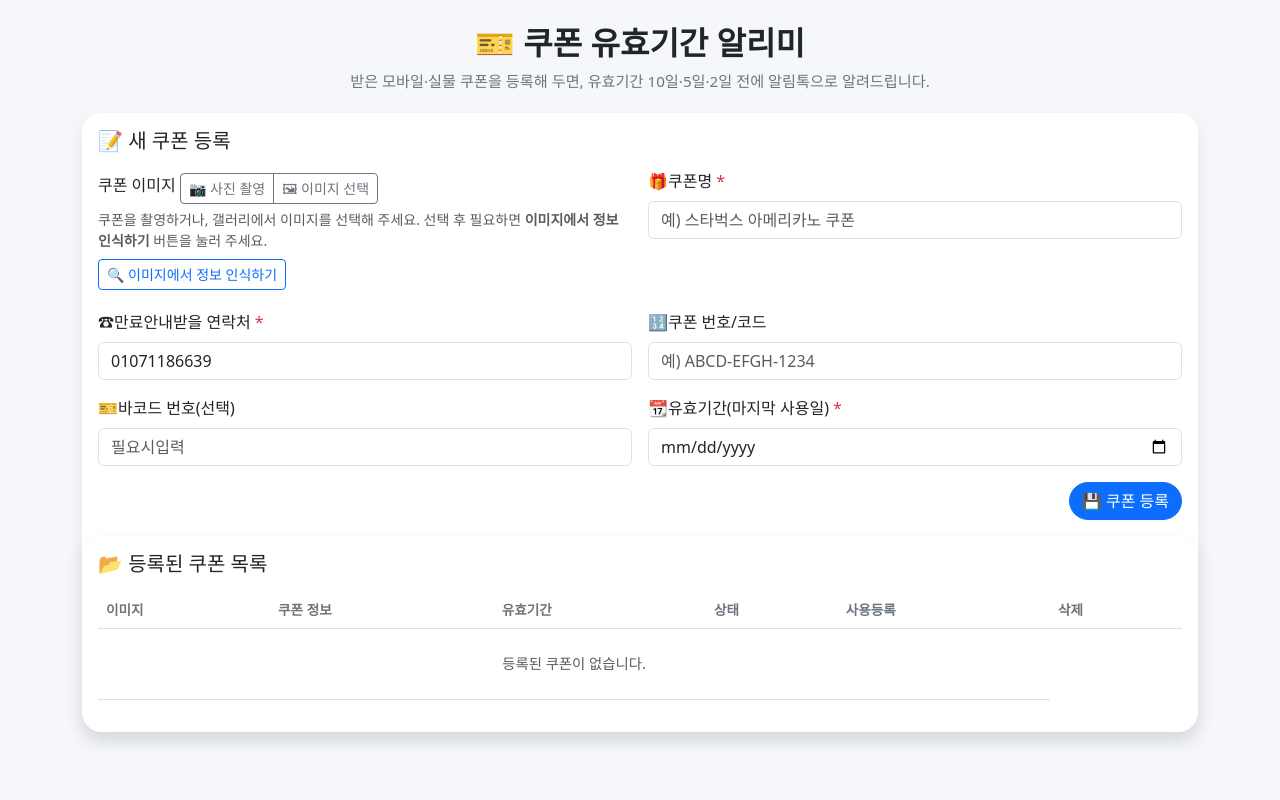
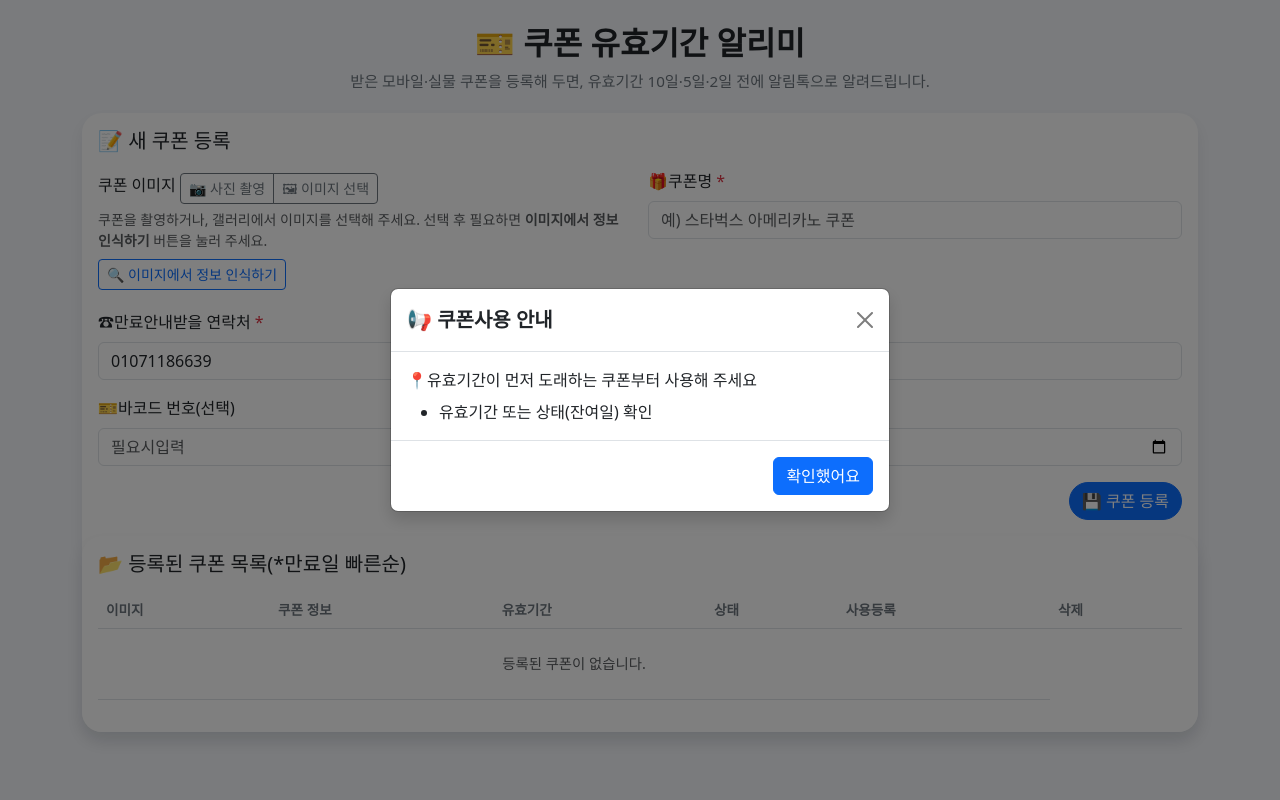
Before and after one commit to seolpro/home, a PHP site: page /coupon_reminder/index.php in a window 1280 px wide. Run offline with PHP 8.4, Linux system fonts and the light colour scheme; data that the repository does not hold is empty; some libraries are stand-ins or nearby versions.

Commit message:
Update index.php

```diff
--- a/coupon_reminder/index.php
+++ b/coupon_reminder/index.php
@@ -8,8 +8,21 @@
 $pdo = getDB();
 
 // 최근 쿠폰 목록 (예: 최근 50개)
-$stmt = $pdo->query("SELECT * FROM coupons ORDER BY created_at DESC LIMIT 50");
+/* $stmt = $pdo->query("SELECT * FROM coupons ORDER BY created_at DESC LIMIT 50");
+$coupons = $stmt->fetchAll(PDO::FETCH_ASSOC); */
+// ✅ 쿠폰 목록 (미사용 우선 + 유효기간 임박순)
+// ✅ 쿠폰 목록: 미사용 먼저 + 유효기간 임박순 + (동일 날짜면 최근등록 우선)
+$stmt = $pdo->query("
+  SELECT *
+  FROM coupons
+  ORDER BY
+    used_flag ASC,
+    expire_date ASC,
+    created_at DESC
+  LIMIT 50
+");
 $coupons = $stmt->fetchAll(PDO::FETCH_ASSOC);
+
 ?>
 <!DOCTYPE html>
 <html lang="ko">
@@ -20,6 +33,10 @@
   <link
     href="https://cdn.jsdelivr.net/npm/bootstrap@5.3.3/dist/css/bootstrap.min.css"
     rel="stylesheet">
+
+<!-- Bootstrap 5 JS (bundle: modal 포함) -->
+<script src="https://cdn.jsdelivr.net/npm/bootstrap@5.3.3/dist/js/bootstrap.bundle.min.js"></script>
+
   <style>
     body {
       background: #f5f7fb;
@@ -154,7 +171,7 @@
   <!-- 쿠폰 목록 -->
   <div class="card">
     <div class="card-body">
-      <h5 class="card-title mb-3">📂 등록된 쿠폰 목록</h5>
+      <h5 class="card-title mb-3">📂 등록된 쿠폰 목록(*만료일 빠른순)</h5>
       <div class="table-responsive">
         <table class="table align-middle">
           <thead>
@@ -238,7 +255,7 @@
                   <?php if ($c['used_flag']): ?>
                     <span class="text-success small">이미 사용등록</span>
                   <?php else: ?>
-                    <form action="use_coupon.php" method="post" onsubmit="return confirm('이 쿠폰을 사용완료로 등록할까요? 알림톡 발송 대상에서 제외됩니다.');">
+                    <form action="use_coupon.php" method="post" onsubmit="return confirm('✅이 쿠폰을 사용완료로 등록할까요? 알림톡 발송 대상에서 제외됩니다.');">
                       <input type="hidden" name="id" value="<?= (int)$c['id'] ?>">
                       <button type="submit" class="btn btn-outline-success btn-sm btn-pill">
                         ✅ 사용등록
@@ -295,8 +312,47 @@
   </div>
 </div>
 
+<!-- ✅ 로딩 시 자동 표시 모달 -->
+<div class="modal fade" id="noticeModal" tabindex="-1" aria-labelledby="noticeModalLabel" aria-hidden="true">
+  <div class="modal-dialog modal-dialog-centered">
+    <div class="modal-content shadow">
+      <div class="modal-header">
+        <h5 class="modal-title fw-bold" id="noticeModalLabel">📢 쿠폰사용 안내</h5>
+        <button type="button" class="btn-close" data-bs-dismiss="modal" aria-label="닫기"></button>
+      </div>
+
+      <div class="modal-body">
+        <p class="mb-2">📍유효기간이 먼저 도래하는 쿠폰부터 사용해 주세요</p>
+        <ul class="mb-0">
+          <li>유효기간 또는 상태(잔여일) 확인</li>
+        </ul>
+      </div>
+
+      <div class="modal-footer">
+        <button type="button" class="btn btn-primary" data-bs-dismiss="modal">확인했어요</button>
+      </div>
+    </div>
+  </div>
+</div>
+
+
 <script src="https://cdn.jsdelivr.net/npm/tesseract.js@5/dist/tesseract.min.js"></script>
 <script src="https://cdn.jsdelivr.net/npm/bootstrap@5.3.3/dist/js/bootstrap.bundle.min.js"></script>
+
+<script>
+document.addEventListener('DOMContentLoaded', () => {
+  const el = document.getElementById('noticeModal');
+  if (!el) return;
+
+  const modal = new bootstrap.Modal(el, {
+    backdrop: 'static', // 바깥 클릭으로 닫히지 않게
+    keyboard: false     // ESC로 닫히지 않게
+  });
+
+  modal.show();
+});
+</script>
+
 
 <script>
 function deleteCoupon(id, title, btnEl) {
```
